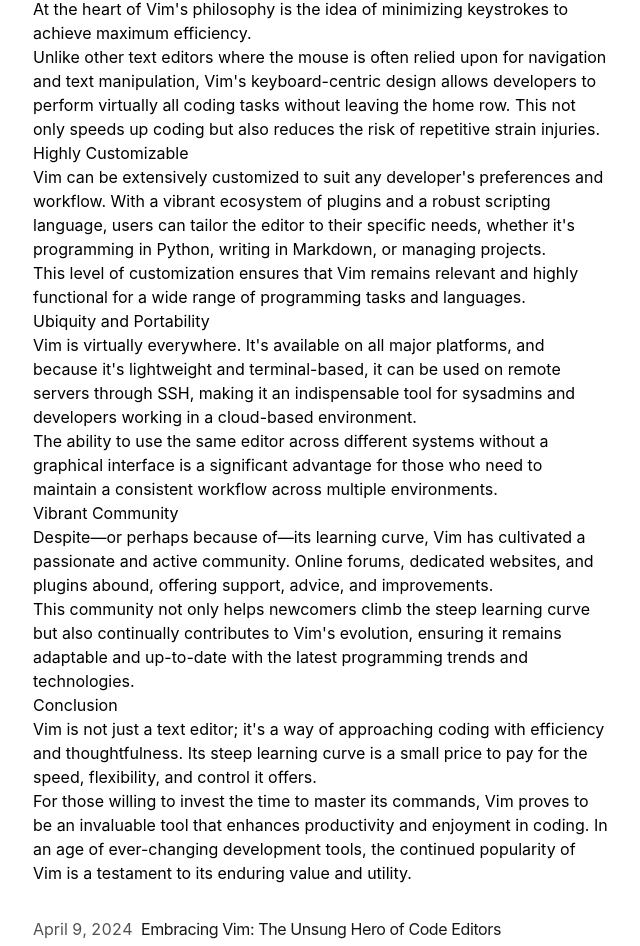
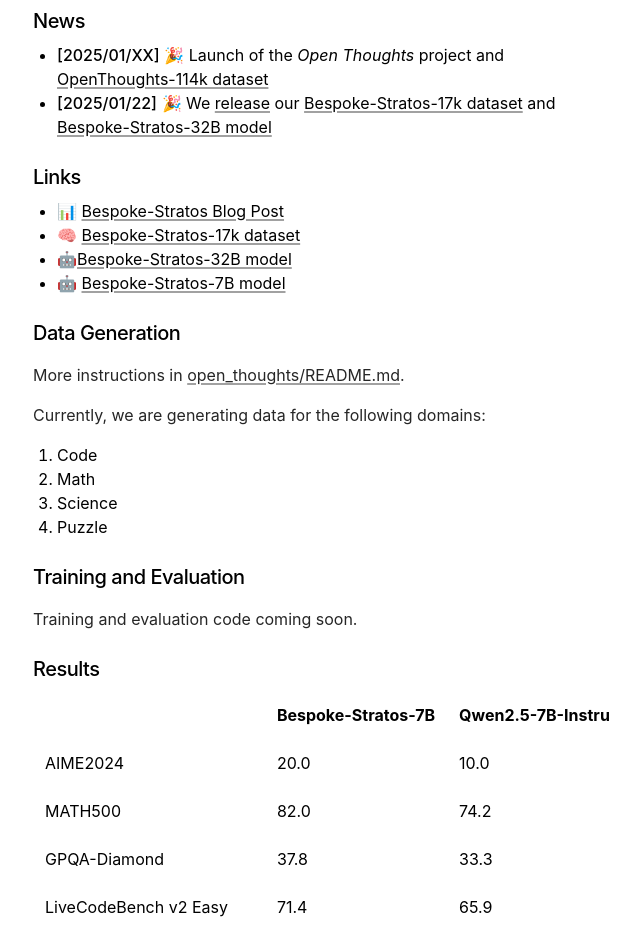
Before and after one commit to open-thoughts/open-thoughts-website, a Next.js app: page / in a window 1280 px wide. Shown: the part 371-1317 px from the top of the page, without its empty margins (319-959 px from the left). Built offline with nearby package versions, Linux system fonts and the light colour scheme.

Commit message:
table working

```diff
--- a/app/intro.mdx
+++ b/app/intro.mdx
@@ -1,39 +1,109 @@
 ---
-title: 'Embracing Vim: The Unsung Hero of Code Editors'
-publishedAt: '2024-04-09'
-summary: 'Discover why Vim, with its steep learning curve, remains a beloved tool among developers for editing code efficiently and effectively.'
+title: Open Thoughts Project
+publishedAt: 2024-02-20
+summary: Curating the best open reasoning datasets
 ---
 
-In the world of software development, where the latest and greatest tools frequently capture the spotlight, Vim stands out as a timeless classic. Despite its age and initial complexity, Vim has managed to retain a devoted following of developers who swear by its efficiency, versatility, and power.
+# Open Thoughts
+*Curating the best open reasoning datasets. Work in progress.*
 
-This article delves into the reasons behind Vim's enduring appeal and why it continues to be a great tool for coding in the modern era.
+Our first **goal** is to curate a reasoning dataset to train a model that outperforms DeepSeek-R1-Distill [32B](https://huggingface.co/deepseek-ai/DeepSeek-R1-Distill-Qwen-32B) and [7B](https://huggingface.co/deepseek-ai/DeepSeek-R1-Distill-Qwen-7B).
 
-## Efficiency and Speed
+## News
+- **[2025/01/XX]** 🎉 Launch of the *Open Thoughts* project and [OpenThoughts-114k dataset](https://huggingface.co/mlfoundations-dev)
+- **[2025/01/22]** 🎉 We [release](https://www.bespokelabs.ai/blog/bespoke-stratos-the-unreasonable-effectiveness-of-reasoning-distillation) our [Bespoke-Stratos-17k dataset](https://huggingface.co/datasets/bespokelabs/Bespoke-Stratos-17k) and [Bespoke-Stratos-32B model](https://huggingface.co/bespokelabs/Bespoke-Stratos-32B)
 
-At the heart of Vim's philosophy is the idea of minimizing keystrokes to achieve maximum efficiency.
+## Links
+- 📊 [Bespoke-Stratos Blog Post](https://www.bespokelabs.ai/blog/bespoke-stratos-the-unreasonable-effectiveness-of-reasoning-distillation)
+- 🧠 [Bespoke-Stratos-17k dataset](https://huggingface.co/datasets/bespokelabs/Bespoke-Stratos-17k)
+- 🤖[Bespoke-Stratos-32B model](https://huggingface.co/bespokelabs/Bespoke-Stratos-32B)
+- 🤖 [Bespoke-Stratos-7B model](https://huggingface.co/bespokelabs/Bespoke-Stratos-7B)
 
-Unlike other text editors where the mouse is often relied upon for navigation and text manipulation, Vim's keyboard-centric design allows developers to perform virtually all coding tasks without leaving the home row. This not only speeds up coding but also reduces the risk of repetitive strain injuries.
+## Data Generation
+More instructions in [open_thoughts/README.md](open_thoughts/README.md).
 
-## Highly Customizable
+Currently, we are generating data for the following domains:
+1. Code
+2. Math
+3. Science
+4. Puzzle
 
-Vim can be extensively customized to suit any developer's preferences and workflow. With a vibrant ecosystem of plugins and a robust scripting language, users can tailor the editor to their specific needs, whether it's programming in Python, writing in Markdown, or managing projects.
+## Training and Evaluation
+Training and evaluation code coming soon.
 
-This level of customization ensures that Vim remains relevant and highly functional for a wide range of programming tasks and languages.
+## Results
 
-## Ubiquity and Portability
+<table style={{ borderSpacing: '0.5rem', width: '100%' }}>
+  <thead>
+    <tr>
+      <th style={{ padding: '0.75rem' }}></th>
+      <th style={{ padding: '0.75rem' }}>Bespoke-Stratos-7B</th>
+      <th style={{ padding: '0.75rem' }}>Qwen2.5-7B-Instruct</th>
+      <th style={{ padding: '0.75rem' }}>DeepSeek-R1-Distill-Qwen-7B (Ours / Reported)</th>
+      <th style={{ padding: '0.75rem' }}>Open-Thinker-7B</th>
+    </tr>
+  </thead>
+  <tbody>
+    <tr>
+      <td style={{ padding: '0.75rem' }}>AIME2024</td>
+      <td style={{ padding: '0.75rem' }}>20.0</td>
+      <td style={{ padding: '0.75rem' }}>10.0</td>
+      <td style={{ padding: '0.75rem' }}>43.3 / 55.5</td>
+      <td style={{ padding: '0.75rem' }}>?</td>
+    </tr>
+    <tr>
+      <td style={{ padding: '0.75rem' }}>MATH500</td>
+      <td style={{ padding: '0.75rem' }}>82.0</td>
+      <td style={{ padding: '0.75rem' }}>74.2</td>
+      <td style={{ padding: '0.75rem' }}>89.4 / 92.8</td>
+      <td style={{ padding: '0.75rem' }}>?</td>
+    </tr>
+    <tr>
+      <td style={{ padding: '0.75rem' }}>GPQA-Diamond</td>
+      <td style={{ padding: '0.75rem' }}>37.8</td>
+      <td style={{ padding: '0.75rem' }}>33.3</td>
+      <td style={{ padding: '0.75rem' }}>44.9 / 49.1</td>
+      <td style={{ padding: '0.75rem' }}>?</td>
+    </tr>
+    <tr>
+      <td style={{ padding: '0.75rem' }}>LiveCodeBench v2 Easy</td>
+      <td style={{ padding: '0.75rem' }}>71.4</td>
+      <td style={{ padding: '0.75rem' }}>65.9</td>
+      <td style={{ padding: '0.75rem' }}>81.3 /-</td>
+      <td style={{ padding: '0.75rem' }}>?</td>
+    </tr>
+    <tr>
+      <td style={{ padding: '0.75rem' }}>LiveCodeBench v2 Medium</td>
+      <td style={{ padding: '0.75rem' }}>25.5</td>
+      <td style={{ padding: '0.75rem' }}>18.9</td>
+      <td style={{ padding: '0.75rem' }}>42.2 / -</td>
+      <td style={{ padding: '0.75rem' }}>?</td>
+    </tr>
+    <tr>
+      <td style={{ padding: '0.75rem' }}>LiveCodeBench v2 Hard</td>
+      <td style={{ padding: '0.75rem' }}>1.6</td>
+      <td style={{ padding: '0.75rem' }}>3.3</td>
+      <td style={{ padding: '0.75rem' }}>2.4 / -</td>
+      <td style={{ padding: '0.75rem' }}>?</td>
+    </tr>
+    <tr>
+      <td style={{ padding: '0.75rem' }}>LiveCodeBench v2 All</td>
+      <td style={{ padding: '0.75rem' }}>36.1</td>
+      <td style={{ padding: '0.75rem' }}>31.9</td>
+      <td style={{ padding: '0.75rem' }}>46.6 / -</td>
+      <td style={{ padding: '0.75rem' }}>?</td>
+    </tr>
+  </tbody>
+</table>
 
-Vim is virtually everywhere. It's available on all major platforms, and because it's lightweight and terminal-based, it can be used on remote servers through SSH, making it an indispensable tool for sysadmins and developers working in a cloud-based environment.
+## About Us
 
-The ability to use the same editor across different systems without a graphical interface is a significant advantage for those who need to maintain a consistent workflow across multiple environments.
+We are a team of researchers and engineers from Bespoke Labs, Stanford, University of California Berkeley, University of Washington, Juelich Supercomputing Center (JSC), LAION, UCLA, UNC Chapel Hill, and Toyota Research Institute united around building the best datasets (and thus the best models). See our previous works at [datacomp.ai](https://www.datacomp.ai/).
 
-## Vibrant Community
-
-Despite—or perhaps because of—its learning curve, Vim has cultivated a passionate and active community. Online forums, dedicated websites, and plugins abound, offering support, advice, and improvements.
-
-This community not only helps newcomers climb the steep learning curve but also continually contributes to Vim's evolution, ensuring it remains adaptable and up-to-date with the latest programming trends and technologies.
-
-## Conclusion
-
-Vim is not just a text editor; it's a way of approaching coding with efficiency and thoughtfulness. Its steep learning curve is a small price to pay for the speed, flexibility, and control it offers.
-
-For those willing to invest the time to master its commands, Vim proves to be an invaluable tool that enhances productivity and enjoyment in coding. In an age of ever-changing development tools, the continued popularity of Vim is a testament to its enduring value and utility.
+## Sponsors
+Open Thoughts is supported by
+- [Bespoke Labs](https://www.bespokelabs.ai/)
+- [Lambda Labs](https://lambdalabs.com/)
+- [Texas Advanced Computing Center](https://tacc.utexas.edu/)
+- [Juelich Supercomputing Center](https://www.fz-juelich.de/en/ias/jsc)
+- [Toyota Research Institute](https://www.tri.global/)
--- a/app/page.tsx
+++ b/app/page.tsx
@@ -9,12 +9,9 @@
 
   return (
     <section>
-      <h1 className="mb-8 text-2xl font-semibold tracking-tighter">
-        Open Thoughts Project
-      </h1>
-      <div className="mb-4">
+      <article className="prose">
         <CustomMDX source={content} />
-      </div>
+      </article>
       <div className="my-8">
         <BlogPosts />
       </div>
```
